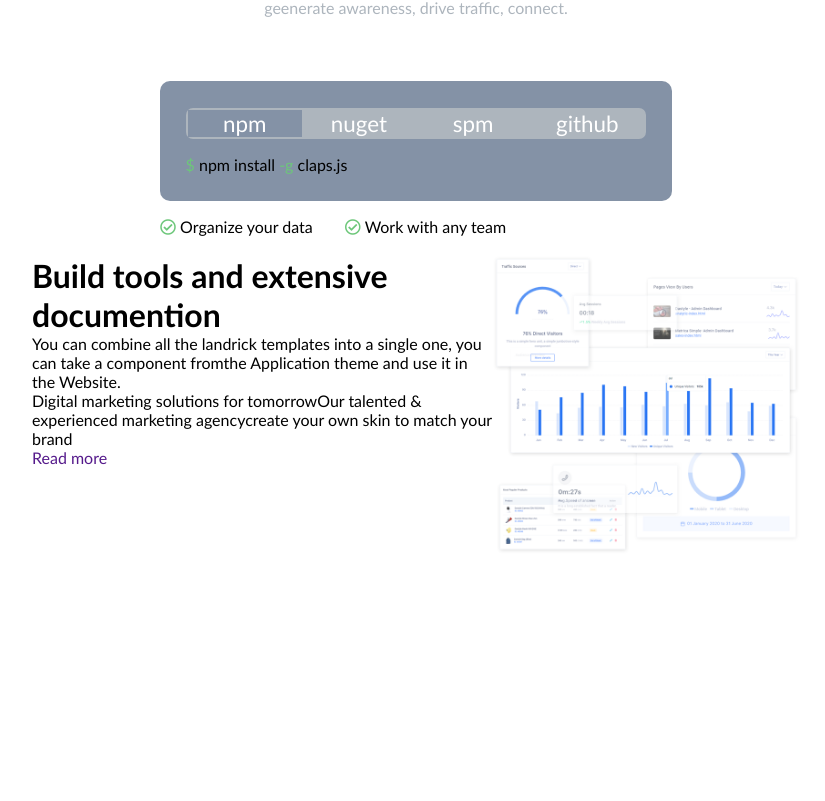
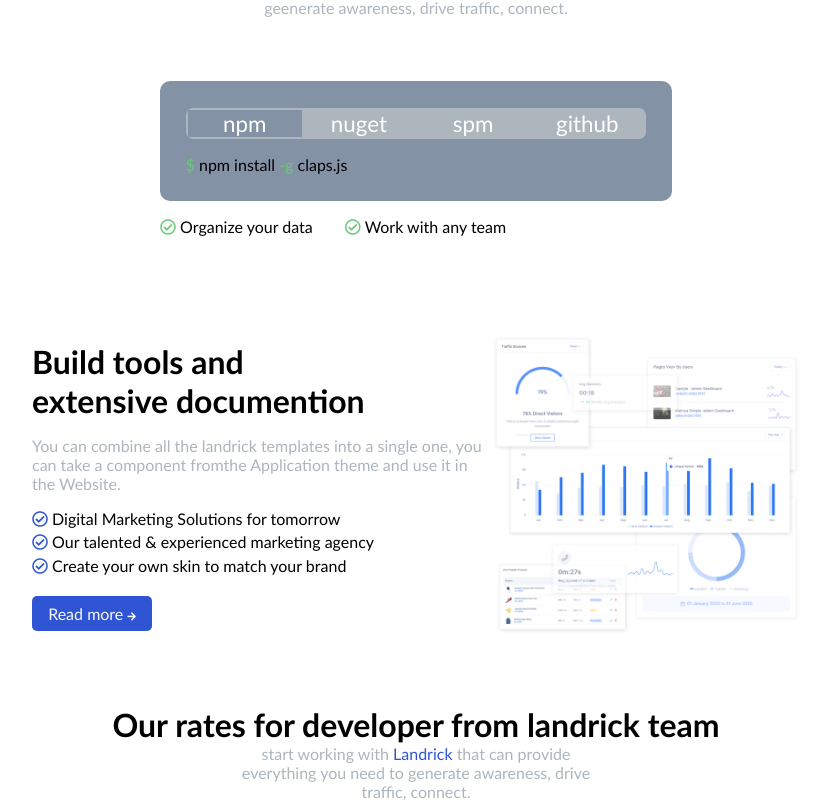
Before and after one commit to frame88/proj-html-vuejs, a Vue app: page / in a window 1280 px wide. Shown: the part 1252-2053 px from the top of the page, without its empty margins (224-1049 px from the left). Before the commit the page ends 1809 px from the top, so only its background shows below. Built offline with nearby package versions, Linux system fonts and the light colour scheme; a web font is replaced by a local one.

Commit message:
main two complete

```diff
--- a/src/assets/scss/partials/_common.scss
+++ b/src/assets/scss/partials/_common.scss
@@ -32,3 +32,7 @@ html {
  .light {
    color: $blu;
  }
+
+ .grigio {
+   color: $grigio;
+ }
--- a/src/components/MainTwo.vue
+++ b/src/components/MainTwo.vue
@@ -1,9 +1,11 @@
 <template>
+<main>
   <div class="container-max">
       <div class="container">
           <div class="main-sx">
               <div class="title">
-                  <h1>Build tools and extensive documention</h1>
+                  <h1>Build tools and</h1>
+                  <h1>extensive documention</h1>
               </div>
               <div class="subtitle">
                   <span>
@@ -11,17 +13,41 @@
                   </span>
               </div>
               <div class="checkcircle">
-                  <span>Digital marketing solutions for tomorrow</span>
-                  <span>Our talented & experienced marketing agency</span>
-                  <span>create your own skin to match your brand</span>
+
+                <div class="option">
+                    <i class="far fa-check-circle light"></i>
+                    <span> Digital Marketing Solutions for tomorrow</span>
+
+                </div>
+                <div class="option">
+                    <i class="far fa-check-circle light"></i>
+                    <span> Our talented & experienced marketing agency</span>
+
+                </div>
+                <div class="option">
+                    <i class="far fa-check-circle light"></i>
+                    <span> Create your own skin to match your brand</span>
+
+                </div>
               </div>
-              <a href="">Read more</a>
+              <a class="button" href="">Read more <i class="fas fa-arrow-right"></i></a>
+
           </div>
           <div class="main-dx">
               <img src="../assets/img/1.png" alt="">
           </div>
       </div>
   </div>
+  <div class="container-max">
+      <div class="container-bottom">
+          <h1>Our rates for developer from landrick team</h1>
+          <div class="subtitle">
+            <span class="grigio">start working with <span class="light">Landrick</span> that can provide everything you need to generate awareness, drive traffic, connect.</span>
+
+          </div>
+      </div>
+  </div>
+  </main>
 </template>
 
 <script>
@@ -33,8 +59,47 @@ export default {
 <style lang="scss" scoped>
 @import "../assets/scss/partials/_variables.scss";
 
+.container-max {
+    display: flex;
+    justify-content: center;
+}
+
+.container {
+    margin-top: 5em;
+}
+
 .main-sx {
     width: 60%;
+    display: flex;
+    flex-direction: column;
+    justify-content: center;
+
+    .subtitle, .checkcircle {
+        margin-top: 1em;
+    }
+
+    .subtitle {
+        color: $grigio;
+    }
+
+    .option {
+        margin-bottom: 0.3em;
+    }
+
+    .button {
+        width: 120px;
+        margin-top: 1em;
+        padding: 0.5em;
+        border-radius: 5px;
+        text-align: center;
+        color: $bianco-2;
+        background-color: $blu;
+
+        i {
+            font-size: 60%;
+        }
+
+    }
 
 }
 
@@ -44,4 +109,16 @@ export default {
         width: 100%;
     }
 }
+
+.container-bottom {
+    width: 50%;
+    margin-top: 3em;
+    text-align: center;
+    display: flex;
+    flex-direction: column;
+    align-items: center;
+    .subtitle {
+        width: 60%;
+    }
+}
 </style>
```
